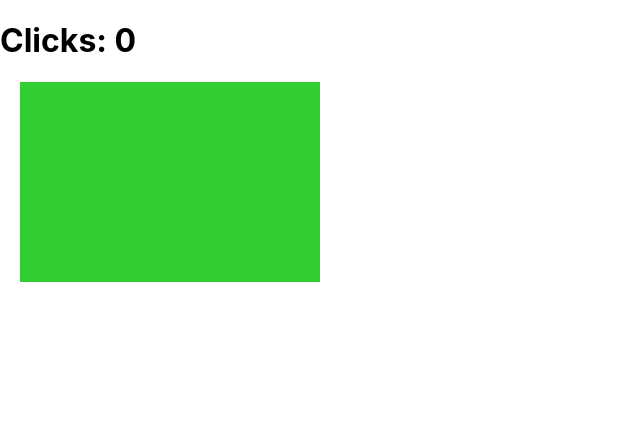
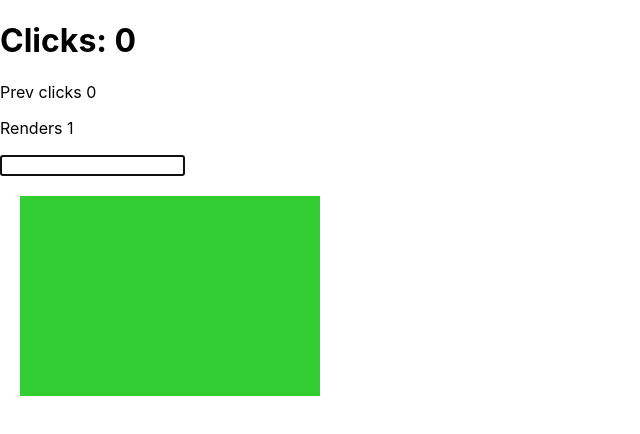
Before and after one commit to fc-fullstack-courses/react-lessons, a React (Create React App) app: page / in a window 1280 px wide. Shown: the top 434 px of the page, without its empty margins (0-640 px from the left). Built offline with nearby package versions, Linux system fonts and the light colour scheme.

Commit message:
Add some exotic refs usage examples

```diff
--- a/src/components/RefClicker/index.jsx
+++ b/src/components/RefClicker/index.jsx
@@ -1,13 +1,33 @@
 import { useClicker } from 'hooks';
-import React, { useRef } from 'react';
+import React, { useEffect, useRef } from 'react';
 
 const RefClicker = (props) => {
   const elemRef = useRef();
   const clicks = useClicker(elemRef);
+  const inputRef = useRef();
+  const prevClicks = useRef(clicks);
+  const renders = useRef(1);
+
+  useEffect(()=> {
+    renders.current = renders.current + 1
+  })
+
+  useEffect(() => {
+    prevClicks.current = clicks;
+  }, [clicks]);
+
+  useEffect(() => {
+    if (inputRef.current) {
+      inputRef.current.focus();
+    }
+  }, [inputRef]);
 
   return (
     <div id="test">
       <h1>Clicks: {clicks}</h1>
+      <p>Prev clicks {prevClicks.current}</p>
+      <p>Renders {renders.current}</p>
+      <input ref={inputRef} type="text" />
       <div
         ref={elemRef}
         style={{
```
